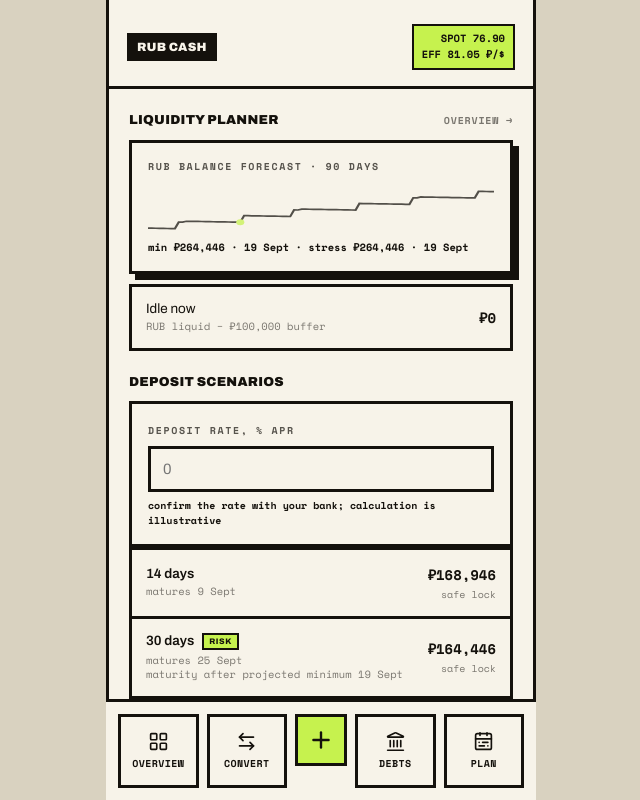
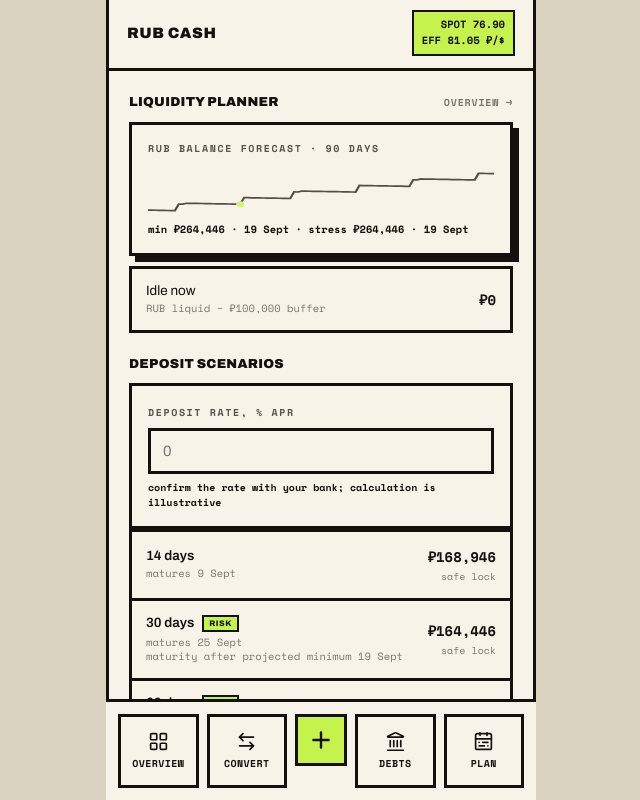
Before and after one commit to dimashibakov/logic-finance, a Next.js app: page /cash in a window 1280 px wide. Shown: the top 800 px of the page, without its empty margins (319-959 px from the left). Built offline with nearby package versions, Linux system fonts and the light colour scheme; no server answers; the database is empty.

Commit message:
Redesign Overview header with text logo and prominent Agent CTA.
Remove the black logo placeholder, compact sticky header with inline FX and sign-out, and add a brutalist Agent button with active signal count.

Co-authored-by: Cursor <cursoragent@cursor.com>

```diff
--- a/app/components/RateHeader.tsx
+++ b/app/components/RateHeader.tsx
@@ -5,7 +5,7 @@ import SignOutButton from "./SignOutButton";
 
 type Props = { title?: string; subtitle?: string };
 
-export default async function RateHeader({ title = "Portfolio · Logic Finance", subtitle }: Props) {
+export default async function RateHeader({ title, subtitle }: Props) {
   const supabase = createClient();
   const [{ data: { user } }, rates] = await Promise.all([
     supabase.auth.getUser(),
@@ -13,30 +13,31 @@ export default async function RateHeader({ title = "Portfolio · Logic Finance",
   ]);
   const spot = getRubPerUsd(rates, "spot");
   const eff = effRate(spot);
+  const isOverview = !title;
 
   return (
-    <>
-      <div className="lf-theme-bar" style={{ display: "flex", gap: 8, alignItems: "center", justifyContent: "flex-end" }}>
-        {user && <SignOutButton />}
+    <header className="lf-header">
+      <div className="lf-header__brand">
+        {isOverview ? (
+          <>
+            <div className="lf-header__logo lf-only-terminal">Logic Finance</div>
+            <div className="lf-header__logo lf-only-brutalist">LOGIC FINANCE</div>
+          </>
+        ) : (
+          <>
+            <div className="lf-header__logo lf-header__logo--page">{title}</div>
+            {subtitle && <div className="lf-header__sub">{subtitle}</div>}
+          </>
+        )}
       </div>
-      <header className="lf-header">
-        <div>
-          {title === "Portfolio · Logic Finance" ? (
-            <>
-              <div className="lf-header__title lf-only-terminal">Portfolio · Logic Finance</div>
-              <div className="lf-header__title lf-only-brutalist">◼ Logic Finance</div>
-            </>
-          ) : (
-            <div className="lf-header__title">{title}</div>
-          )}
-          {subtitle && <div className="lf-header__sub">{subtitle}</div>}
-        </div>
+      <div className="lf-header__right">
         <div className="lf-header__fx lf-mono">
           SPOT <b>{fmtRate(spot)}</b>
           <br />
           EFF <b>{fmtRate(eff)}</b> ₽/$
         </div>
-      </header>
-    </>
+        {user && <SignOutButton compact />}
+      </div>
+    </header>
   );
 }
--- a/app/components/SignOutButton.tsx
+++ b/app/components/SignOutButton.tsx
@@ -3,7 +3,9 @@
 import { useRouter } from "next/navigation";
 import { createClient } from "@/lib/supabase/browser";
 
-export default function SignOutButton() {
+type Props = { compact?: boolean };
+
+export default function SignOutButton({ compact }: Props) {
   const router = useRouter();
 
   async function signOut() {
@@ -14,8 +16,13 @@ export default function SignOutButton() {
   }
 
   return (
-    <button type="button" className="lf-seg__btn" onClick={signOut} style={{ flex: "0 0 auto", minWidth: 72 }}>
-      Sign out
+    <button
+      type="button"
+      className={compact ? "lf-sign-out" : "lf-seg__btn"}
+      onClick={signOut}
+      style={compact ? undefined : { flex: "0 0 auto", minWidth: 72 }}
+    >
+      {compact ? "Sign out" : "Sign out"}
     </button>
   );
 }
--- a/app/globals.css
+++ b/app/globals.css
@@ -208,6 +208,120 @@ body {
   padding: 8px 0 0;
 }
 
+.lf-header__brand {
+  min-width: 0;
+}
+
+.lf-header__right {
+  display: flex;
+  align-items: center;
+  gap: 10px;
+  flex-shrink: 0;
+}
+
+.lf-header__logo {
+  font-family: var(--font-mono);
+  font-size: 13px;
+  letter-spacing: 0.12em;
+  text-transform: uppercase;
+  color: var(--muted);
+  font-weight: 600;
+  line-height: 1.1;
+}
+
+html[data-theme="brutalist"] .lf-header__logo {
+  font-family: var(--font-display);
+  font-size: 20px;
+  font-weight: 900;
+  letter-spacing: 0.06em;
+  text-transform: uppercase;
+  color: var(--ink);
+  background: none;
+  padding: 0;
+}
+
+.lf-header__logo--page {
+  font-size: 13px;
+}
+
+html[data-theme="brutalist"] .lf-header__logo--page {
+  font-size: 15px;
+  letter-spacing: 0.04em;
+}
+
+.lf-sign-out {
+  font-family: var(--font-mono);
+  font-size: 10px;
+  font-weight: 700;
+  letter-spacing: 0.08em;
+  text-transform: uppercase;
+  color: var(--muted);
+  background: none;
+  border: none;
+  padding: 4px 0;
+  cursor: pointer;
+  white-space: nowrap;
+}
+
+html[data-theme="brutalist"] .lf-sign-out {
+  font-family: var(--font-display);
+  font-size: 9px;
+  font-weight: 800;
+  color: var(--ink);
+  opacity: 0.55;
+}
+
+.lf-sign-out:hover {
+  opacity: 1;
+}
+
+.lf-agent-cta {
+  display: flex;
+  align-items: center;
+  gap: 10px;
+  margin-top: 12px;
+  padding: 12px 14px;
+  text-decoration: none;
+  color: var(--ink);
+  background: var(--paper);
+  border: var(--card-border-w) solid var(--card-border);
+  border-radius: var(--radius-sm);
+}
+
+html[data-theme="brutalist"] .lf-agent-cta {
+  border-width: 3px;
+  border-color: var(--ink);
+  box-shadow: 4px 4px 0 var(--ink);
+  font-family: var(--font-display);
+  font-weight: 900;
+  text-transform: uppercase;
+  letter-spacing: 0.04em;
+}
+
+.lf-agent-cta__badge {
+  font-family: var(--font-mono);
+  font-size: 12px;
+  font-weight: 700;
+  padding: 4px 8px;
+  background: var(--accent-weak);
+  border-radius: 6px;
+}
+
+html[data-theme="brutalist"] .lf-agent-cta__badge {
+  border: 2px solid var(--ink);
+  background: var(--paper);
+}
+
+.lf-agent-cta__label {
+  flex: 1;
+  font-size: 14px;
+}
+
+.lf-agent-cta__arrow {
+  font-size: 16px;
+  opacity: 0.7;
+}
+
 .lf-mono {
   font-family: var(--font-mono);
   font-variant-numeric: tabular-nums;
@@ -218,13 +332,13 @@ body {
   justify-content: space-between;
   align-items: center;
   gap: 12px;
-  padding: 20px 0 8px;
+  padding: 12px 0 10px;
   border-bottom: var(--header-border);
   background: var(--paper);
 }
 
 html[data-theme="brutalist"] .lf-header {
-  padding: 16px 18px;
+  padding: 10px 18px 12px;
   margin: 0 -20px;
   position: sticky;
   top: 0;
@@ -242,12 +356,12 @@ html[data-theme="brutalist"] .lf-header {
 
 html[data-theme="brutalist"] .lf-header__title {
   font-family: var(--font-display);
-  font-size: 12px;
-  font-weight: 900;
-  letter-spacing: 0.02em;
-  background: var(--ink);
-  color: var(--paper);
-  padding: 7px 10px;
+  font-size: 15px;
+  font-weight: 900;
+  letter-spacing: 0.04em;
+  background: none;
+  color: var(--ink);
+  padding: 0;
   display: inline-block;
 }
 
```
Also changed, not shown: app/page.tsx (+5 -8 lines), 1 other file (tests, documents, lock files or other folders).
